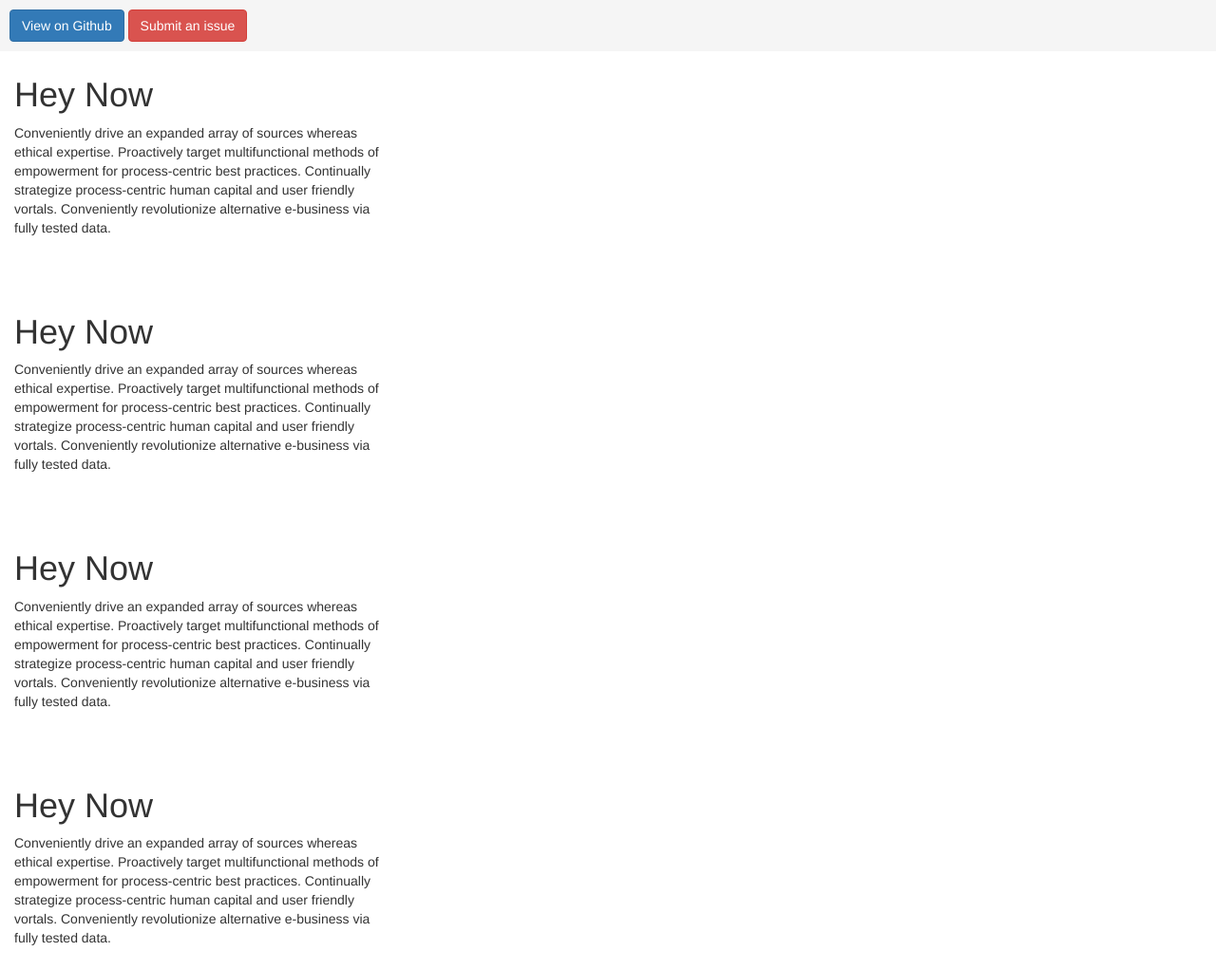
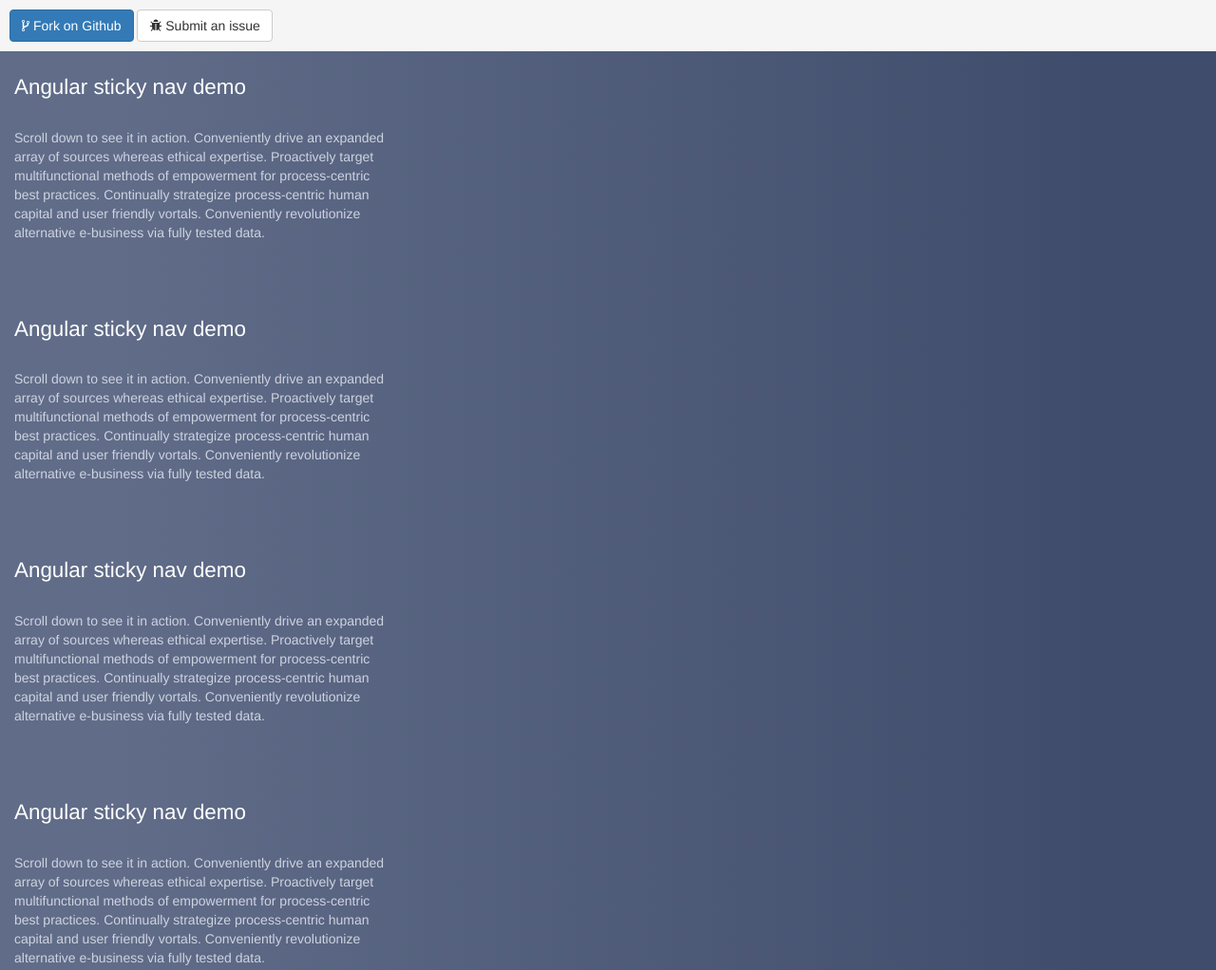
Before and after one commit to ng-milk/angular-sticky-navigation-directive, a website: page index.html in a window 1280 px wide. Shown: the top 1022 px of the page at 95% size. Drawn offline with nearby package versions, Linux system fonts and the light colour scheme.

Commit message:
Source comments, example enhancement, bump version

```diff
--- a/bower.json
+++ b/bower.json
@@ -1,6 +1,6 @@
 {
   "name": "angular-sticky-navigation-directive",
-  "version": "0.0.3",
+  "version": "0.0.5",
   "homepage": "https://github.com/ng-milk/angular-sticky-navigation-directive",
   "authors": [
     "Dan Mindru <mindrudan@gmail.com>"
--- a/index.html
+++ b/index.html
@@ -6,15 +6,31 @@
 
   <script src="//cdnjs.cloudflare.com/ajax/libs/angular.js/1.4.5/angular.js"></script>
   <link href="//maxcdn.bootstrapcdn.com/bootstrap/3.3.2/css/bootstrap.min.css" rel="stylesheet" type="text/css" />
+  <!-- Not required: font-awesome is used to display button icons -->
+  <link rel="stylesheet" href="https://maxcdn.bootstrapcdn.com/font-awesome/4.4.0/css/font-awesome.min.css">
 
   <style>
     body{
       padding:60px 30px 0 30px;
+      color:white;
+
+      background: -webkit-linear-gradient(90deg, #606c88 10%, #3f4c6b 90%); /* Chrome 10+, Saf5.1+ */
+      background:    -moz-linear-gradient(90deg, #606c88 10%, #3f4c6b 90%); /* FF3.6+ */
+      background:     -ms-linear-gradient(90deg, #606c88 10%, #3f4c6b 90%); /* IE10 */
+      background:      -o-linear-gradient(90deg, #606c88 10%, #3f4c6b 90%); /* Opera 11.10+ */
+      background:         linear-gradient(90deg, #606c88 10%, #3f4c6b 90%); /* W3C */
+    }
+
+    h1{
+      font-size:1.6em;
+      font-weight: 300;
+      margin-bottom:30px;
     }
 
     p{
       margin-bottom:80px;
       max-width:400px;
+      color:#CED3E0;
     }
 
     [sticky-nav]{
@@ -39,8 +55,8 @@
 </head>
   <body class="container-fluid" ng-app="app">
     <section sticky-nav="sticky">
-      <a class="btn btn-primary" href="https://github.com/ng-milk/angular-sticky-navigation-directive">View on Github</a>
-      <a class="btn btn-danger" href="https://github.com/ng-milk/angular-sticky-navigation-directive/issues">Submit an issue</a>
+      <a class="btn btn-primary" href="https://github.com/ng-milk/angular-sticky-navigation-directive"><i class="fa fa-code-fork"></i> Fork on Github</a>
+      <a class="btn btn-default" href="https://github.com/ng-milk/angular-sticky-navigation-directive/issues"><i class="fa fa-bug"></i> Submit an issue</a>
     </section>
 
     <section ng-controller="ctrl" ng-repeat="a in '123456789'">
@@ -55,8 +71,8 @@
       angular
         .module('app', ['dm.stickyNav'])
         .controller('ctrl', ['$scope', function($scope){
-         $scope.h1 = "Hey Now";
-         $scope.p = "Conveniently drive an expanded array of sources whereas ethical expertise. Proactively target multifunctional methods of empowerment for process-centric best practices. Continually strategize process-centric human capital and user friendly vortals. Conveniently revolutionize alternative e-business via fully tested data.";
+         $scope.h1 = "Angular sticky nav demo";
+         $scope.p = "Scroll down to see it in action. Conveniently drive an expanded array of sources whereas ethical expertise. Proactively target multifunctional methods of empowerment for process-centric best practices. Continually strategize process-centric human capital and user friendly vortals. Conveniently revolutionize alternative e-business via fully tested data.";
         }]);
     </script>
   </body>
--- a/package.json
+++ b/package.json
@@ -1,6 +1,6 @@
 {
   "name": "angular-sticky-navigation-directive",
-  "version": "0.0.3",
+  "version": "0.0.5",
   "description": "Angular directive to make a sticky element, read more on https://ngmilk.rocks/2015/04/09/angularjs-sticky-navigation-directive/",
   "main": "src/index.js",
   "scripts": {
--- a/src/index.js
+++ b/src/index.js
@@ -1,5 +1,5 @@
 /*
- * angular-sticky-navigation-directive v0.0.3
+ * angular-sticky-navigation-directive v0.0.5
  * (c) 2015 Dan Mindru http://mindrudan.com
  * License: MIT
  */
@@ -7,6 +7,7 @@
 angular.module('dm.stickyNav', [])
        .directive('stickyNav', stickyNavDirective);
 
+//Inject $window so we won't have a bad time during uglyfication.
 stickyNavDirective.$inject = ['$window'];
 function stickyNavDirective($window){
   function stickyNavLink(scope, element, attrs){
```
